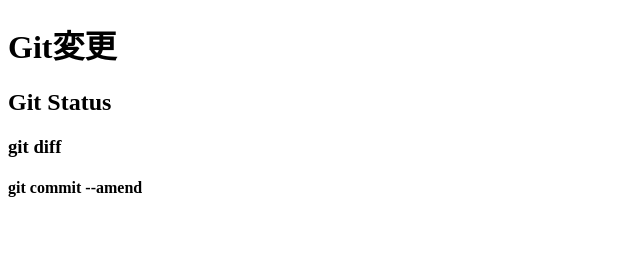
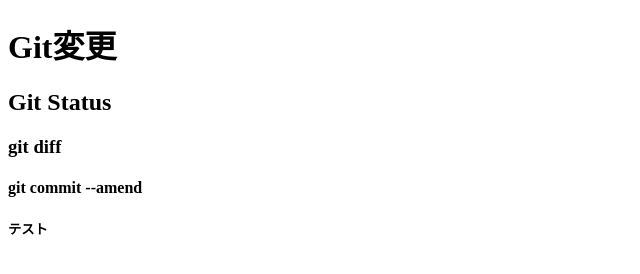
Before and after one commit to enkazu1116/git_tutorial, a plain HTML site: page index.html in a window 1280 px wide. Shown: the full height of the page, 0-640 px from the left. Drawn offline with Linux system fonts and the light colour scheme.

Commit message:
コンフリクト追記

```diff
--- a/index.html
+++ b/index.html
@@ -12,5 +12,9 @@
     </h2>
     <h3> git diff </h3>
     <h4> git commit --amend</h4>
+
+    <h5>テスト
+
+    </h5>
 </body>
 </html>
```
